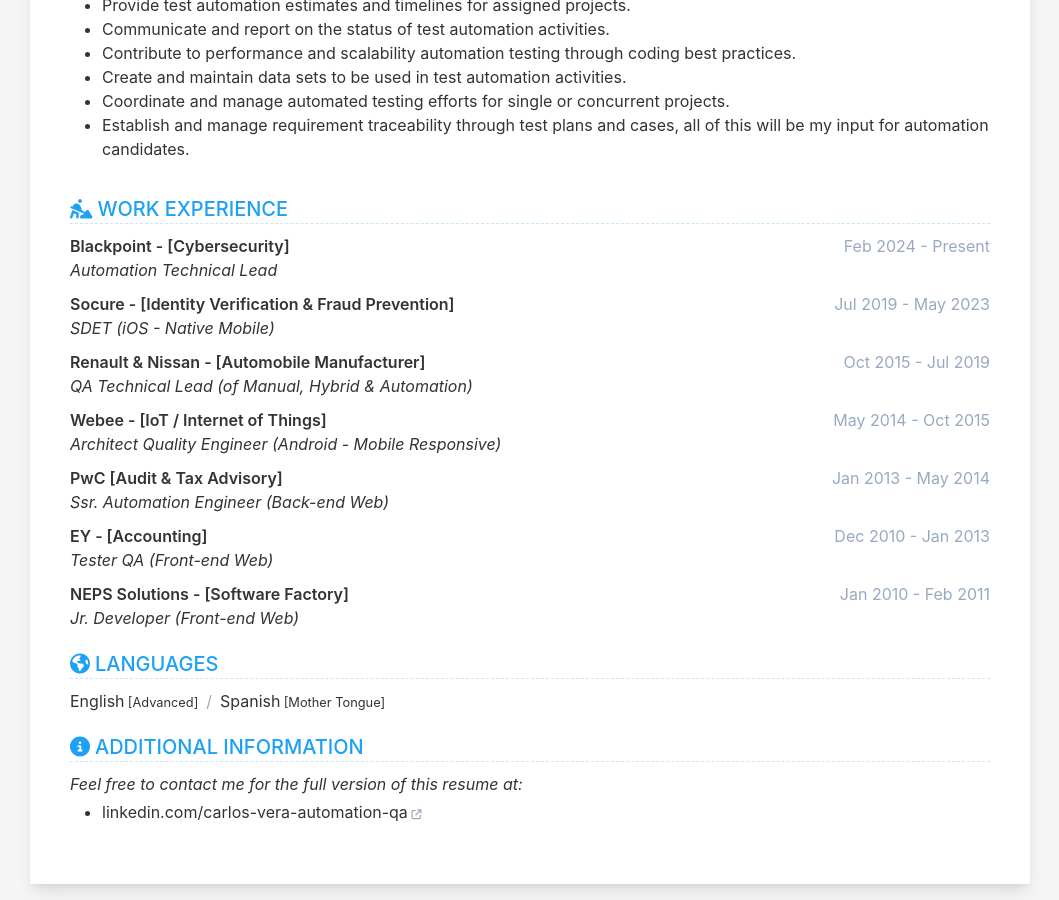
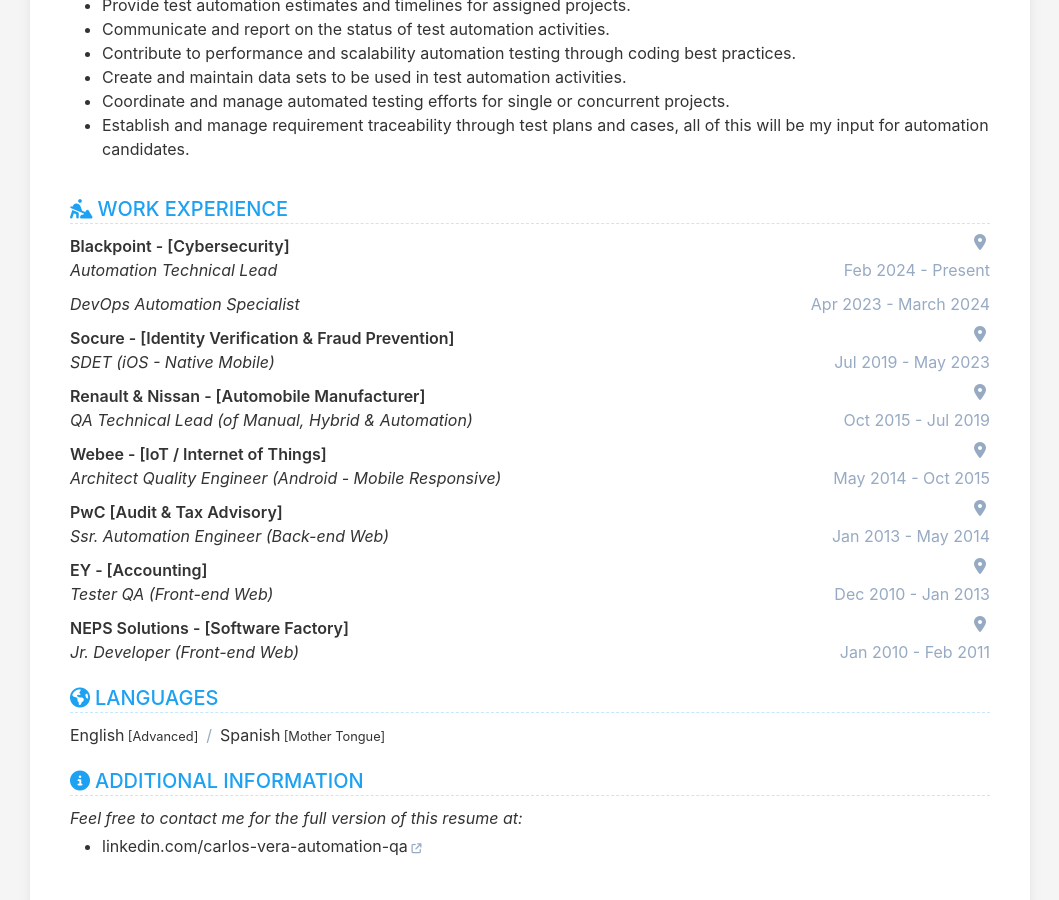
Before and after one commit to cvera08/short-resume, a Jekyll site: the page built from index.html, in a window 1280 px wide and 900 px high, scrolled down 1746 px. Shown: the whole window, without its empty margins (110-1169 px from the left). Built offline with Jekyll 4.4.1, drawn with Linux system fonts in a browser that asks for light colours.

Commit message:
feat: experience.html multi roles

```diff
--- a/_data/data.yml
+++ b/_data/data.yml
@@ -119,7 +119,7 @@ experience:
     - company: Blackpoint - [Cybersecurity]
       date: Feb 2024 - Present
       role: Automation Technical Lead
-    - company:
+    - company: Blackpoint - [Cybersecurity]
       link:
       tags:
       date: Apr 2023 - March 2024
--- a/_includes/experience.html
+++ b/_includes/experience.html
@@ -15,10 +15,17 @@
 
     {%- if experience.items %}
     <div class="items">
+      {%- assign displayed_companies = '' %}
       {%- for item in experience.items %}
       <div class="item">
-
         {%- if item.company %}
+          {%- if displayed_companies contains item.company %}
+            {%- assign show_company = false %}
+          {%- else %}
+            {%- assign show_company = true %}
+            {%- assign displayed_companies = displayed_companies | append: item.company | append: ',' %}
+          {%- endif %}
+          {%- if show_company %}
             <div class="row">
               <div class="company">
                 {%- if item.link %}
@@ -30,18 +37,20 @@
                 <small>[{{ item.tags }}]</small>
                 {%- endif %}
               </div>
-          <div class="date">
-            <span>{{ item.date }}</span>
+              <div class="location">
+                <i class="fa-solid fa-location-dot"></i>
+                <span>{{ item.location }}</span>
               </div>
             </div>
+          {%- endif %}
+        {%- endif %}
 
         <div class="row">
           <div class="role">
             <span>{{ item.role }}</span>
           </div>
-          <div class="location">
-            <!-- <i class="fa-solid fa-location-dot"></i> -->
-            <span>{{ item.location }}</span>
+          <div class="date">
+            <span>{{ item.date }}</span>
           </div>
         </div>
 
@@ -50,8 +59,6 @@
           {{ item.description | markdownify }}
         </div>
         {%- endif %}
-        {%- endif %}
-
       </div>
       {%- endfor %}
     </div>
```
Lines whose indentation alone changed are shown as unchanged.
